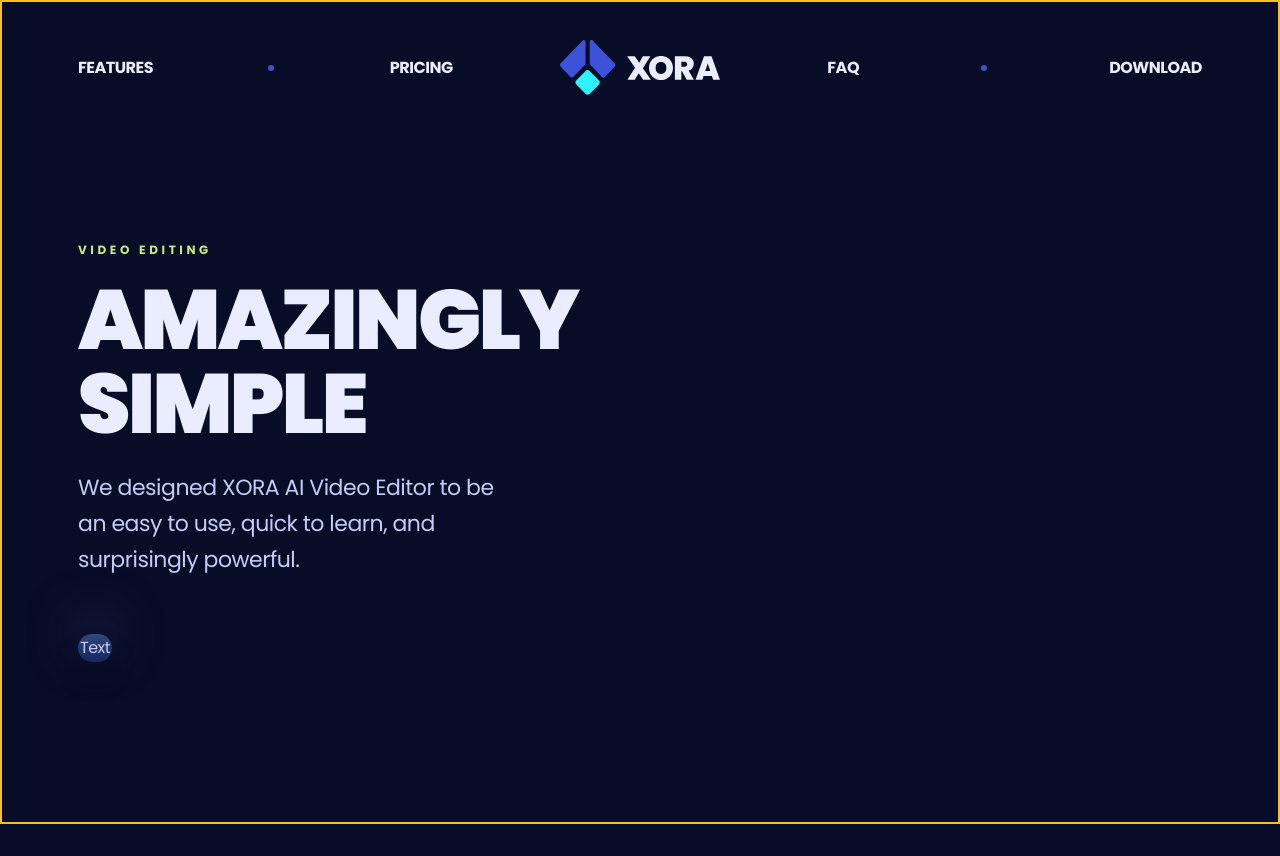
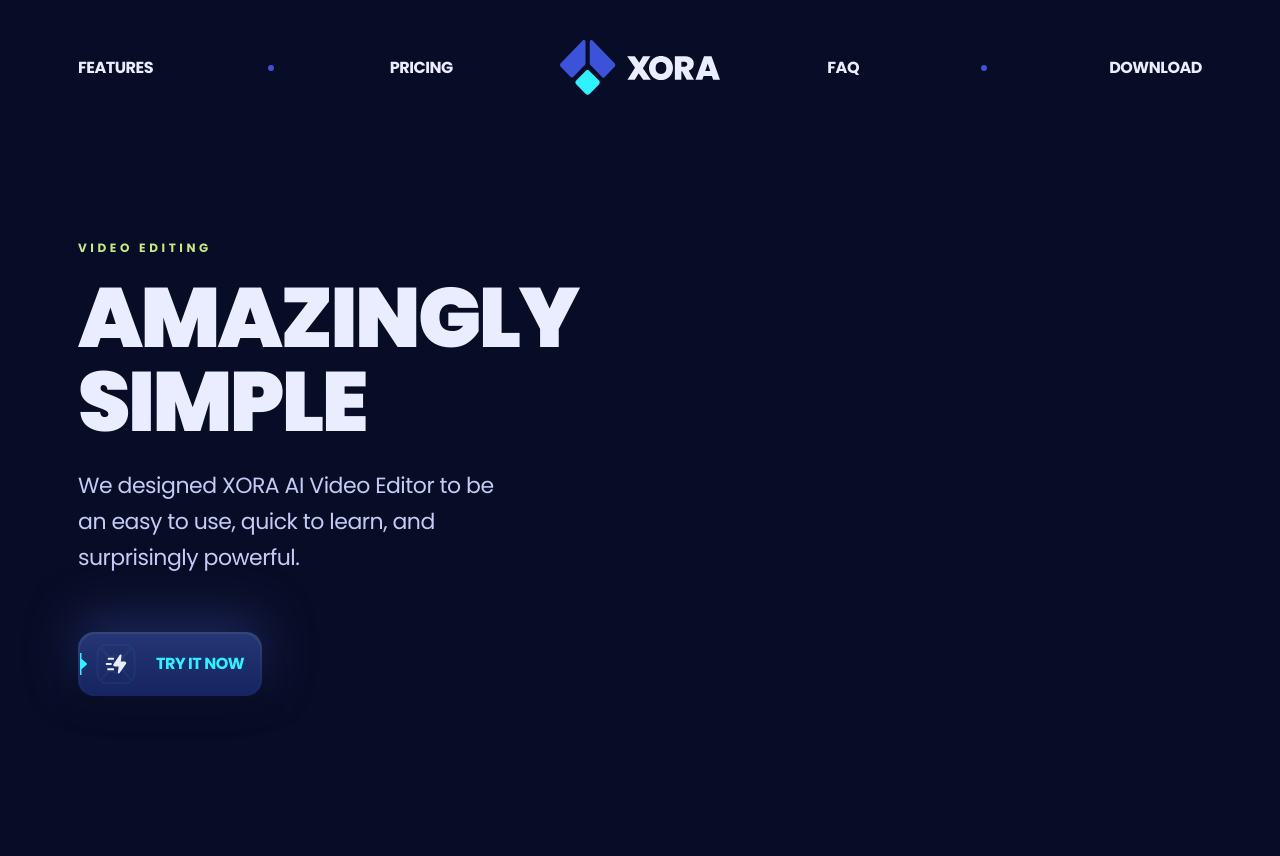
Before and after one commit to mileswildmore18/Xora, a React (Vite) app: page / in a window 1280 px wide. Before the commit the page ends 824 px from the top, so only its background shows below. Built offline with nearby package versions, Linux system fonts and the light colour scheme.

Commit message:
Added effects for the button that will be reusable along with adding amazing images to it to make it appealing. Also added a marker to add the picture in the button icon. Next will be to animate the button when a user hovers over it.

```diff
--- a/src/components/Button.jsx
+++ b/src/components/Button.jsx
@@ -1,12 +1,42 @@
 import clsx from "clsx";
+import Marker from "./Marker.jsx";
 // Create a reusable button for the website
-const Button = ({ icon, children, href, containerClassName, onClick }) => {
-  const Inner = () => <>Text</>;
+const Button = ({
+  icon,
+  children,
+  href,
+  containerClassName,
+  onClick,
+  markerFill,
+}) => {
+  const Inner = () => (
+    <>
+      {/* Add content to the button  */}
+      <span className="relative flex items-center min-h-[60px] px-4 g4 rounded-2xl inner-before group-hover:before:opacity-100 overflow-hidden">
+        {/* Add a marker to the button  */}
+        <span className="absolute -left-[1px]">
+          <Marker markerFill={markerFill} />
+        </span>
+        {/* Add an icon to the button  */}
+        {icon && (
+          <img
+            src={icon}
+            alt="circle"
+            className="size-10 mr-5 object-contain z-10"
+          />
+        )}
+        {/* Add the child to the button*/}
+        <span className="relative z-2 font-poppins base-bold text-p1 uppercase">
+          {children}
+        </span>
+      </span>
+    </>
+  );
   // Determine if the button is a link or a button
   return href ? (
     <a
       className={clsx(
-        "relative, p-0.5 g5 rounded-2xl shadow-500 group",
+        "relative p-0.5 g5 rounded-2xl shadow-500 group",
         containerClassName,
       )}
       href={href}
@@ -16,7 +46,7 @@ const Button = ({ icon, children, href, containerClassName, onClick }) => {
   ) : (
     <button
       className={clsx(
-        "relative, p-0.5 g5 rounded-2xl shadow-500 group",
+        "relative p-0.5 g5 rounded-2xl shadow-500 group",
         containerClassName,
       )}
       onClick={onClick}
--- /dev/null
+++ b/src/components/Marker.jsx
@@ -0,0 +1,21 @@
+// Add Marker SVG Component
+const Marker = ({ fill }) => {
+  return (
+    <svg
+      width="8"
+      height="22"
+      viewBox="0 0 8 22"
+      fill="none"
+      xmlns="http://www.w3.org/2000/svg"
+    >
+      <path
+        fillRule="evenodd"
+        clipRule="evenodd"
+        d="M2.5 0H0.5V4V18V22H2.5V16.25L7.63991 11.7526C8.09524 11.3542 8.09524 10.6458 7.63991 10.2474L2.5 5.75V0Z"
+        fill={fill || "#2EF2FF"}
+      />
+    </svg>
+  );
+};
+
+export default Marker;
--- a/src/sections/Hero.jsx
+++ b/src/sections/Hero.jsx
@@ -3,7 +3,7 @@ import Button from "../components/Button.jsx";
 const Hero = () => {
   return (
     // Add Hero section that appears below the Nav Bar
-    <section className="relative pt-60 pb-40 max-lg:pt-52 max-lg:pb-36 max-md:pt-36 max-md:pb-32 border-2 border-amber-400">
+    <section className="relative pt-60 pb-40 max-lg:pt-52 max-lg:pb-36 max-md:pt-36 max-md:pb-32">
       {/* Add an Element to scroll to the Hero section*/}
       <Element name="hero">
         {/* Add Hero section content*/}
@@ -20,6 +20,7 @@ const Hero = () => {
               We designed XORA AI Video Editor to be an easy to use, quick to
               learn, and surprisingly powerful.
             </p>
+            {/* Add a button to scroll to the Features section*/}
             <LinkScroll to="features" offset={-100} spy smooth>
               <Button icon="/images/zap.svg">Try it now</Button>
             </LinkScroll>
```
